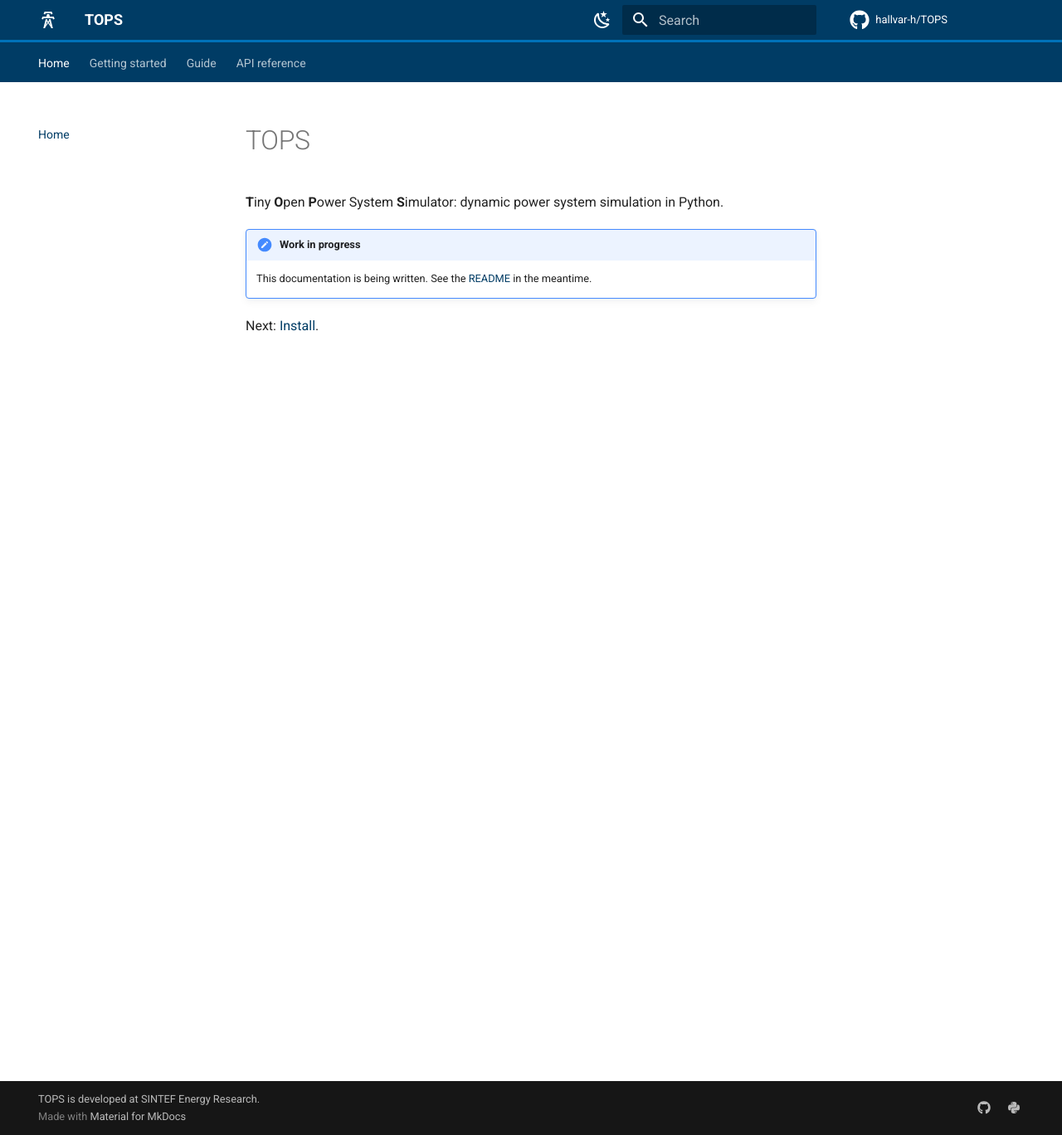
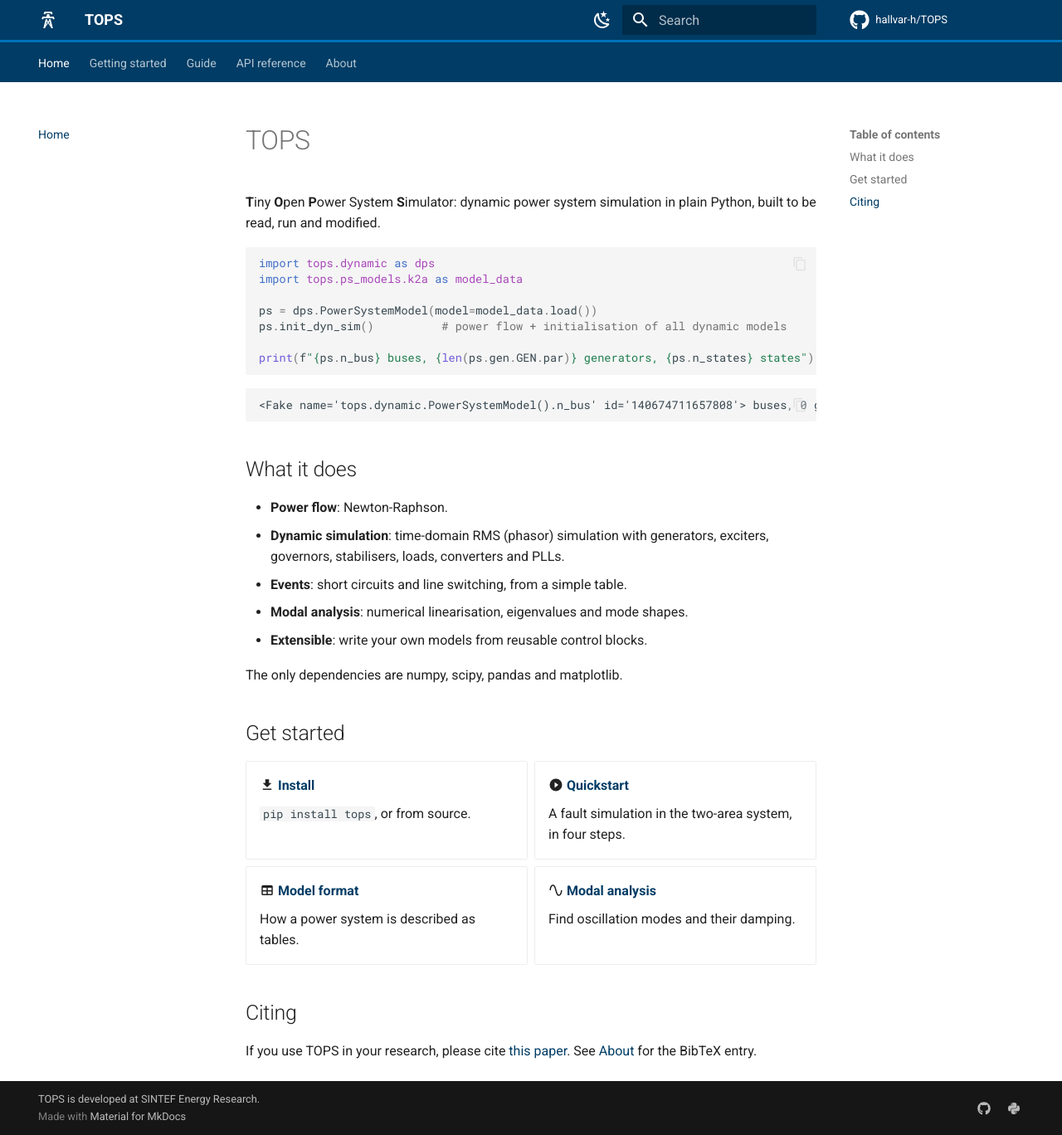
Before and after one commit to hallvar-h/TOPS, an MkDocs documentation site: the page built from docs/index.md, in a window 1280 px wide and 1368 px high. Shown: the whole window at 83% size. Built offline with MkDocs 1.6.1 and Material for MkDocs 9.7.7, drawn with Linux system fonts in a browser that asks for light colours; comment, search, counter and statistics services are not loaded.

Commit message:
docs: add About page, complete home page and cross-link pages
The home page gets a short executed example, the feature list and cards
linking to the main pages. About covers the project background,
citation (BibTeX), contributing, licence and contact. Also adds the
links between pages that could not be added before their targets
existed.

````diff
--- a/docs/index.md
+++ b/docs/index.md
@@ -1,10 +1,53 @@
 # TOPS
 
 **T**iny **O**pen **P**ower System **S**imulator: dynamic power system
-simulation in Python.
+simulation in plain Python, built to be read, run and modified.
 
-!!! note "Work in progress"
+```python exec="on" source="above" result="text"
+import tops.dynamic as dps
+import tops.ps_models.k2a as model_data
 
-    This documentation is being written. See the
-    [README](https://github.com/hallvar-h/TOPS#readme) in the meantime.
-Next: [Install](start/install.md).
+ps = dps.PowerSystemModel(model=model_data.load())
+ps.init_dyn_sim()          # power flow + initialisation of all dynamic models
+
+print(f"{ps.n_bus} buses, {len(ps.gen.GEN.par)} generators, {ps.n_states} states")
+```
+
+## What it does
+
+- **Power flow**: Newton-Raphson.
+- **Dynamic simulation**: time-domain RMS (phasor) simulation with
+  generators, exciters, governors, stabilisers, loads, converters and PLLs.
+- **Events**: short circuits and line switching, from a simple table.
+- **Modal analysis**: numerical linearisation, eigenvalues and mode shapes.
+- **Extensible**: write your own models from reusable control blocks.
+
+The only dependencies are numpy, scipy, pandas and matplotlib.
+
+## Get started
+
+<div class="grid cards" markdown>
+
+-   :material-download: **[Install](start/install.md)**
+
+    `pip install tops`, or from source.
+
+-   :material-play-circle: **[Quickstart](start/quickstart.md)**
+
+    A fault simulation in the two-area system, in four steps.
+
+-   :material-table: **[Model format](guide/model-format.md)**
+
+    How a power system is described as tables.
+
+-   :material-sine-wave: **[Modal analysis](guide/modal-analysis.md)**
+
+    Find oscillation modes and their damping.
+
+</div>
+
+## Citing
+
+If you use TOPS in your research, please cite
+[this paper](https://ieeexplore.ieee.org/document/9494770). See
+[About](about.md) for the BibTeX entry.
--- a/mkdocs.yml
+++ b/mkdocs.yml
@@ -146,3 +146,4 @@ nav:
       - Plotting: api/plotting.md
       - Dynamic models: api/dyn-models.md
       - Blocks: api/blocks.md
+  - About: about.md
````
Also changed, not shown: docs/about.md (added, +60 -0 lines), docs/guide/model-format.md (+3 -2 lines), docs/guide/simulation.md (+1 -1 lines), docs/start/quickstart.md (+10 -1 lines), docs/start/test-systems.md (+2 -1 lines).
